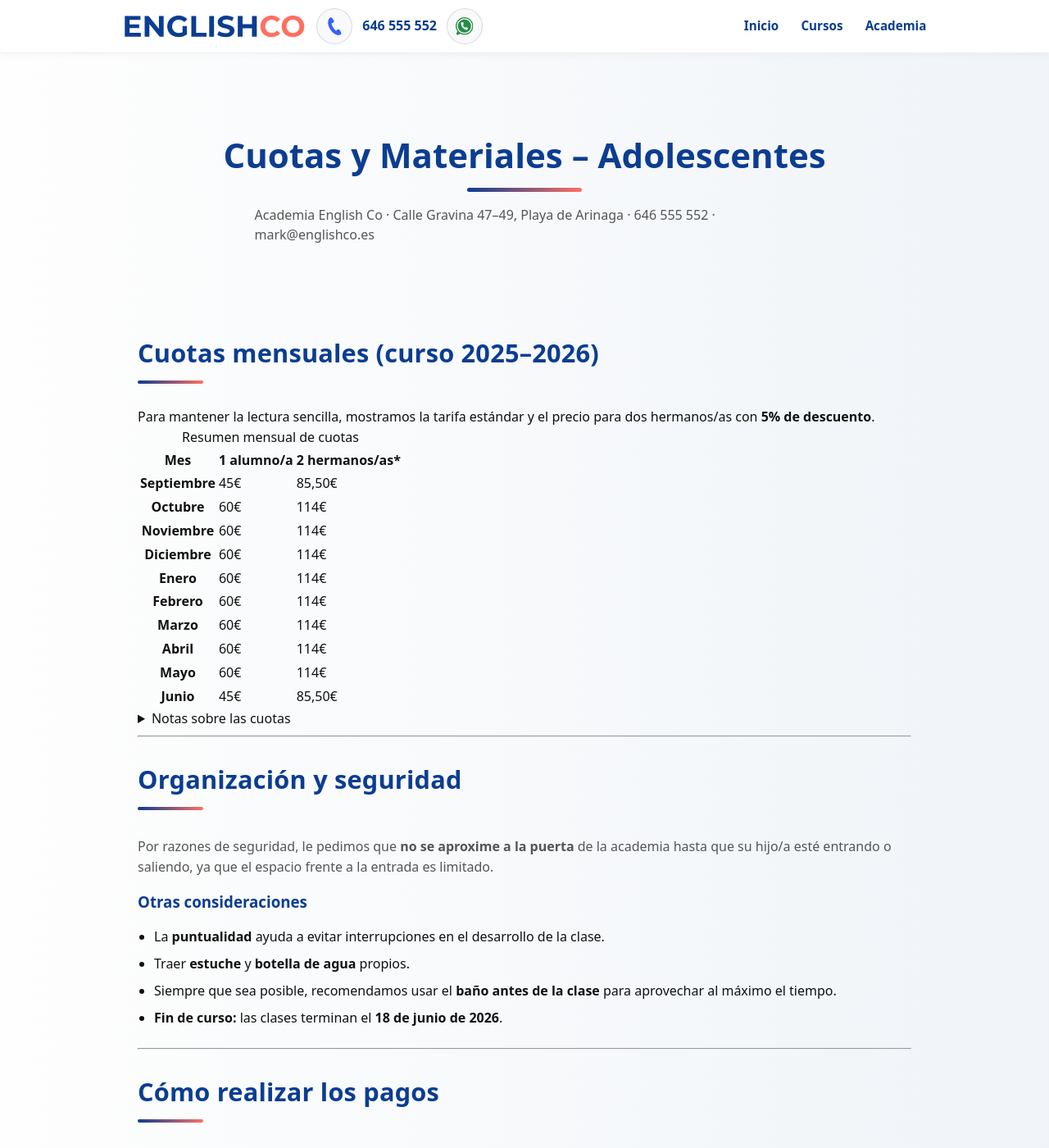
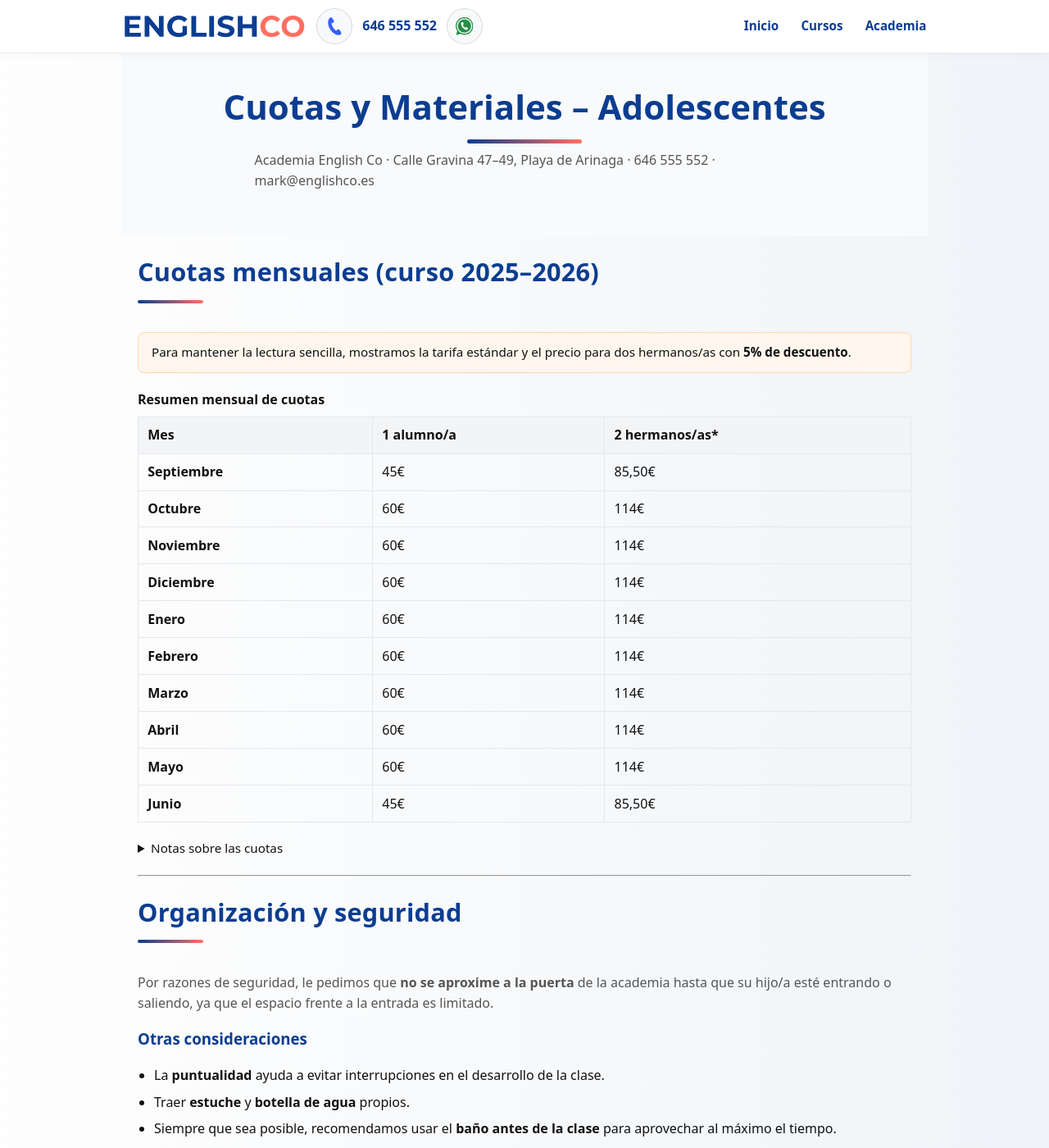
Before and after one commit to dixonbruce/englishco, a Jekyll site: the page built from condiciones.html, in a window 1280 px wide and 1400 px high. Shown: the whole window at 82% size. Built offline with Jekyll 4.4.1, drawn with Linux system fonts in a browser that asks for light colours.

Commit message:
Update condiciones.html

```diff
--- a/condiciones.html
+++ b/condiciones.html
@@ -109,3 +109,31 @@ Por razones de seguridad, le pedimos que <strong>no se aproxime a la puerta</str
 </aside>
 </section>
 </main>
+
+<style>
+:root{
+--maxw: 1024px;
+--padx: 20px;
+--muted: #555;
+--border: #e5e7eb;
+}
+.container{ max-width:var(--maxw); margin-inline:auto; padding: 0 var(--padx); }
+.hero-light{ background:#f8fafc; padding: 2.5rem 0; }
+.hero-inner h1{ margin:0 0 .5rem; }
+.lead{ color:var(--muted); margin:0; }
+.stack > *{ margin-block: 1.25rem; }
+.note{ background:#fff7ed; border:1px solid #fed7aa; padding:.75rem 1rem; border-radius:.5rem; font-size:.95rem; }
+.table-wrap{ overflow-x:auto; }
+table.fees{ width:100%; border-collapse: collapse; font-variant-numeric: tabular-nums; }
+table.fees caption{ text-align:left; font-weight:600; margin-bottom:.5rem; }
+table.fees th, table.fees td{ border:1px solid var(--border); padding:.6rem .7rem; text-align:left; }
+table.fees thead th{ background:#f3f4f6; }
+details.small{ font-size:.95rem; }
+.pay{ display:grid; grid-template-columns: 1fr 1fr; gap:1rem; align-items:start; }
+.card{ border:1px solid var(--border); border-radius:.75rem; padding:1rem 1.25rem; background:#fff; }
+ul.plain{ list-style:none; padding:0; margin:.5rem 0 0; }
+ul.plain li{ margin:.25rem 0; }
+@media (max-width: 720px){
+.pay{ grid-template-columns: 1fr; }
+}
+</style>
```
